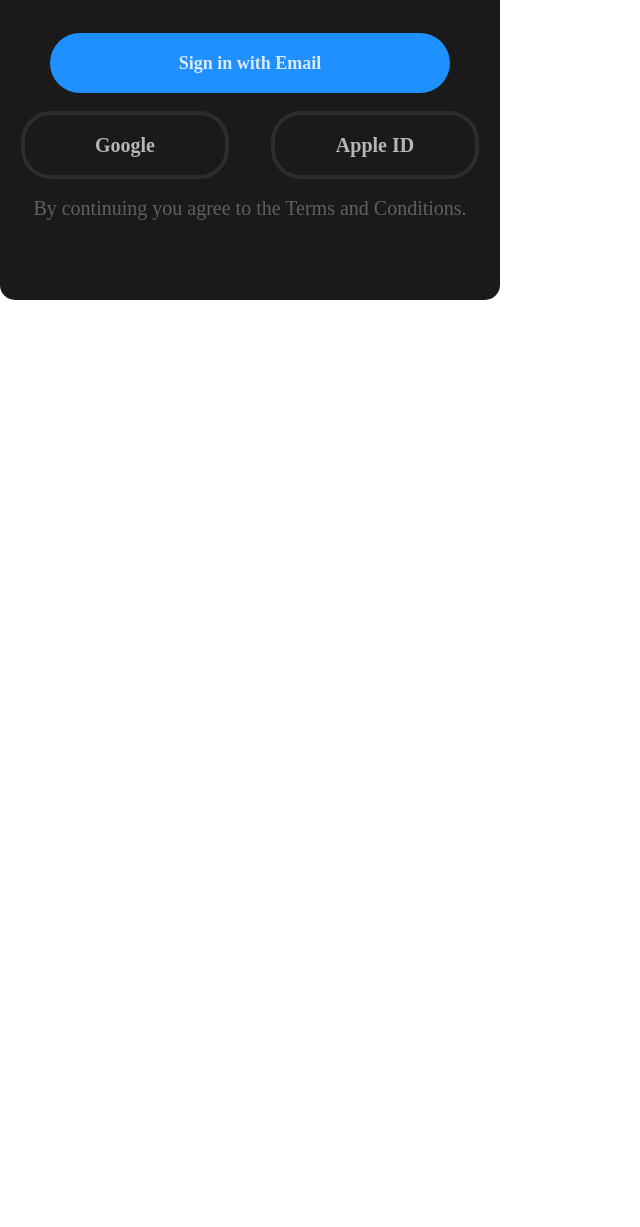
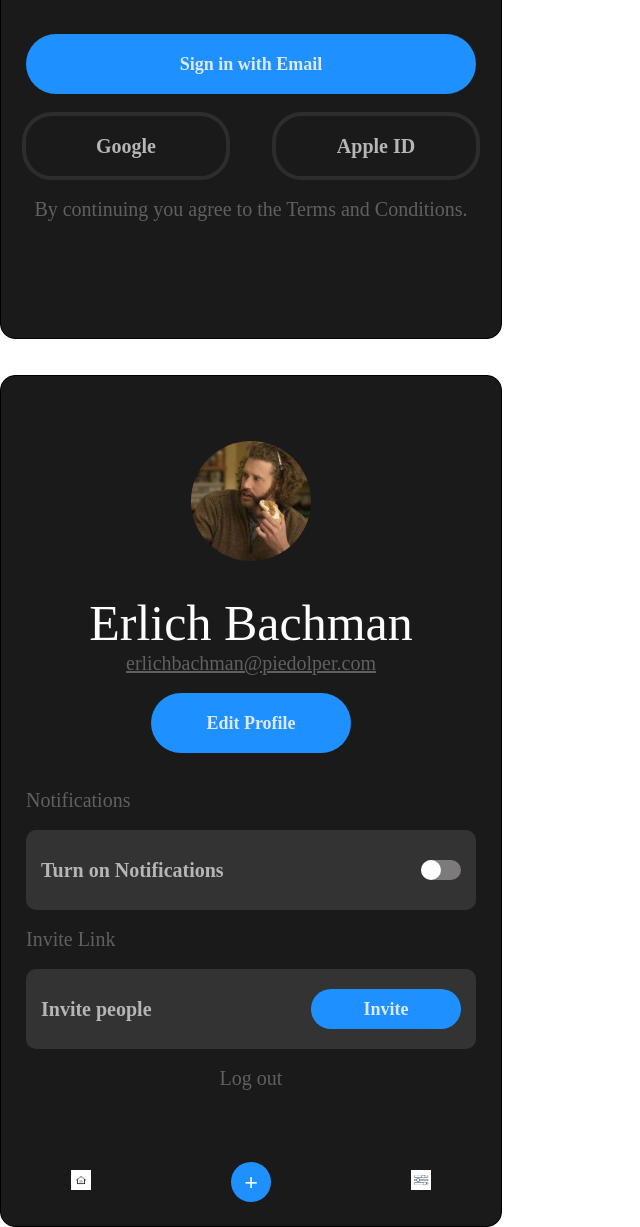
Before and after one commit to sourabhsaha0408/productivity-app, a plain HTML site: page index.html in a window 1280 px wide. Shown: the part 513-1740 px from the top of the page, without its empty margins (0-640 px from the left). Before the commit the page ends 813 px from the top, so only its background shows below. Drawn offline with Linux system fonts and the light colour scheme.

Commit message:
second container

```diff
--- a/index.html
+++ b/index.html
@@ -7,8 +7,7 @@
   </head>
   <link rel="stylesheet" href="style.css" />
   <body>
-
-    <div id="container1">
+    <div class="container">
       <div id="image1">
         <img src="/hexagon.jpg" alt="hexagon" id="hexagon" />
       </div>
@@ -25,7 +24,46 @@
         <div class="googleid">Apple ID</div>
       </div>
       <br />
-      <div id="tandc">By continuing you agree to the Terms and Conditions.</div>
+      <div class="tandcandemailaddress">
+        By continuing you agree to the Terms and Conditions.
+      </div>
+    </div>
+    <br /><br />
+
+    <div class="container">
+      <div id="image2">
+        <img src="/erlichbachman.jpg" alt="erlichbachman" id="erlichbachman" />
+      </div>
+      <br />
+      <div id="name">Erlich Bachman</div>
+      <div class="tandcandemailaddress"><u>erlichbachman@piedolper.com</u></div>
+      <br />
+      <div id="editprofile"><div id="edit">Edit Profile</div></div>
+      <br /><br />
+      <div class="notificationsandinvite">Notifications</div>
+      <br />
+      <div class="notificationsandscrollbarandinvite">
+        <div class="onnotificationsandinvite">Turn on Notifications</div>
+        <div id="scrolltab"><div id="scrollbar"></div></div>
+      </div>
+      <br />
+      <div class="notificationsandinvite">Invite Link</div>
+      <br />
+      <div class="notificationsandscrollbarandinvite">
+        <div class="onnotificationsandinvite">Invite people</div>
+        <div id="invite">Invite</div>
+      </div>
+      <br />
+      <div id="logout">Log out</div>
+      <br /><br /><br /><br />
+      <div id="homeplusoptions">
+        <div id="home"><img src="/home.jpg" alt="home" id="homeicon" /></div>
+        <div id="plus">+</div>
+        <div id="options">
+          <img src="/option.jpg" alt="option" id="optionicon" />
+        </div>
+      </div>
+
     </div>
   </body>
 </html>
--- a/style.css
+++ b/style.css
@@ -3,11 +3,12 @@
   padding: 0px;
 }
 
-#container1 {
+.container {
   width: 500px;
+  height: 850px;
   background-color: #1a1a1a;
   border-radius: 15px;
-  /* border: 1px solid; */
+  border: 1px solid;
 }
 #image1 {
   height: 300px;
@@ -20,14 +21,14 @@
   color: #fdfdfe;
   display: flex;
   justify-content: left;
-  margin-left: 20px;
+  margin-left: 25px;
 }
 #emailcontainer {
   display: flex;
   justify-content: center;
 }
 #email {
-  width: 400px;
+  width: 450px;
   height: 60px;
   background-color: #1e90ff;
   color: #dde9f8;
@@ -54,11 +55,136 @@
   border: 4px solid #2c2d2c;
   border-radius: 30px;
 }
-#tandc {
+.tandcandemailaddress {
   color: #616060;
   font-size: 20px;
   font-weight: normal;
   display: flex;
   justify-content: center;
-  padding-bottom: 80px;
 }
+
+
+#image2 {
+  margin-top: 50px;
+  height: 150px;
+  display: flex;
+  justify-content: center;
+  align-items: center;
+  /* border: 1px solid white; */
+}
+#erlichbachman {
+  width: 120px;
+  height: 120px;
+  border-radius: 50%;
+  object-fit: cover;
+}
+#name {
+  font-size: 50px;
+  color: #fdfdfe;
+  display: flex;
+  justify-content: center;
+}
+#editprofile {
+  display: flex;
+  justify-content: center;
+}
+#edit {
+  width: 200px;
+  height: 60px;
+  background-color: #1e90ff;
+  color: #dde9f8;
+  font-size: large;
+  font-weight: bold;
+  border-radius: 30px;
+  display: flex;
+  justify-content: center;
+  align-items: center;
+}
+.notificationsandinvite {
+  color: #616060;
+  font-size: 20px;
+  font-weight: normal;
+  display: flex;
+  justify-content: left;
+  margin-left: 25px;
+}
+.notificationsandscrollbarandinvite {
+  display: flex;
+  justify-content: space-between;
+  align-items: center;
+  background-color: #323332;
+  height: 80px;
+  margin: 0px 25px;
+  padding: 0px 15px;
+  border-radius: 10px;
+  /* border: 1px solid white; */
+}
+.onnotificationsandinvite {
+  width: 200px;
+  height: 60px;
+  color: #b6b5b7;
+  font-size: 20px;
+  font-weight: bold;
+  display: flex;
+  align-items: center;
+}
+#scrolltab {
+  width: 40px;
+  height: 20px;
+  border-radius: 30px;
+  background-color: #7d7a7b;
+  display: flex;
+  justify-content: start;
+  align-items: center;
+  /* border: 1px solid white; */
+}
+#scrollbar {
+  width: 20px;
+  height: 20px;
+  border-radius: 30px;
+  background-color: #fdfdfe;
+}
+#invite {
+  width: 150px;
+  height: 40px;
+  background-color: #1e90ff;
+  color: #dde9f8;
+  font-size: large;
+  font-weight: bold;
+  border-radius: 30px;
+  display: flex;
+  justify-content: center;
+  align-items: center;
+}
+#logout {
+  color: #616060;
+  font-size: 20px;
+  font-weight: normal;
+  display: flex;
+  justify-content: center;
+}
+#homeplusoptions{
+    display: flex;
+    justify-content: space-around;
+    align-items: center;
+}
+#homeicon{
+    width: 20px;
+    height: 20px;
+}
+#optionicon{
+    width: 20px;
+    height: 20px;
+}
+#plus{
+    width: 40px;
+    height: 40px;
+    border-radius: 50%;
+    color: white;
+    font-size: x-large;
+    font-weight: bold;
+    background-color: #1E90FF;
+    display: flex;
+    justify-content: center;
+    align-items: center;
+}
```
Also changed, not shown: erlichbachman.jpg (added), home.jpg (added), option.jpg (added).
